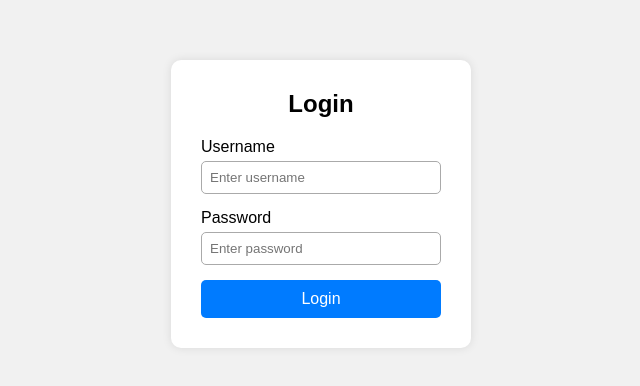
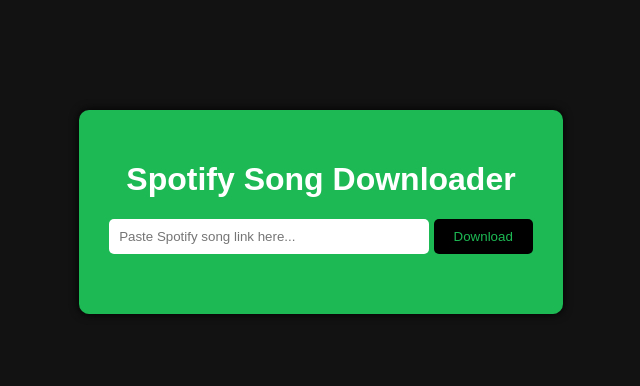
Before and after one commit to Devgiri26/Codex-intern-projects, a plain HTML site: page index.html in a window 1280 px wide. Shown: the part 196-582 px from the top of the page, without its empty margins (319-959 px from the left). Drawn offline with Linux system fonts and the light colour scheme.

Commit message:
Add initial files

```diff
--- a/index.html
+++ b/index.html
@@ -3,25 +3,16 @@
 <head>
   <meta charset="UTF-8" />
   <meta name="viewport" content="width=device-width, initial-scale=1.0"/>
-  <title>Login Form</title>
+  <title>Spotify Song Downloader</title>
   <link rel="stylesheet" href="style.css" />
 </head>
 <body>
-  <div class="login-box">
-    <h2>Login</h2>
-    <form id="loginForm">
-      <div class="input-box">
-        <label for="username">Username</label>
-        <input type="text" id="username" placeholder="Enter username" />
-      </div>
-      <div class="input-box">
-        <label for="password">Password</label>
-        <input type="password" id="password" placeholder="Enter password" />
-      </div>
-      <button type="submit">Login</button>
-    </form>
+  <div class="container">
+    <h1>Spotify Song Downloader</h1>
+    <input type="text" id="spotifyLink" placeholder="Paste Spotify song link here..." />
+    <button onclick="downloadSong()">Download</button>
+    <div id="result"></div>
   </div>
-
   <script src="script.js"></script>
 </body>
 </html>
--- a/script.js
+++ b/script.js
@@ -1,19 +1,40 @@
-document.getElementById("loginForm").addEventListener("submit", function (e) {
-  e.preventDefault(); // prevent actual form submission
+async function downloadSong() {
+  const link = document.getElementById("spotifyLink").value;
+  const resultDiv = document.getElementById("result");
 
-  const username = document.getElementById("username").value.trim();
-  const password = document.getElementById("password").value.trim();
-
-  if (username === "" || password === "") {
-    alert("Please fill in both username and password.");
+  if (!link.includes("spotify.com/track")) {
+    alert("Please enter a valid Spotify track link.");
     return;
   }
 
-  if (password.length < 6) {
-    alert("Password must be at least 6 characters long.");
-    return;
+  resultDiv.innerHTML = "Processing...";
+
+  try {
+    const response = await fetch("https://spotify-downloader3.p.rapidapi.com/download", {
+      method: "POST",
+      headers: {
+        "content-type": "application/json",
+        "X-RapidAPI-Key": "YOUR_RAPIDAPI_KEY",
+        "X-RapidAPI-Host": "spotify-downloader3.p.rapidapi.com"
+      },
+      body: JSON.stringify({
+        url: link
+      })
+    });
+
+    const data = await response.json();
+
+    if (data && data.link) {
+      resultDiv.innerHTML = `
+        <p>Download ready:</p>
+        <a href="${data.link}" target="_blank" download>Click to Download</a>
+      `;
+    } else {
+      resultDiv.innerHTML = "Song not found or API error.";
+    }
+
+  } catch (error) {
+    console.error(error);
+    resultDiv.innerHTML = "Error fetching download link.";
   }
-
-  // If everything is valid
-  alert("Login successful!\nUsername: " + username);
-});
+}
--- a/style.css
+++ b/style.css
@@ -1,60 +1,38 @@
-* {
-  box-sizing: border-box;
-  margin: 0;
-  padding: 0;
+body {
   font-family: Arial, sans-serif;
+  background: #121212;
+  color: #fff;
+  display: flex;
+  justify-content: center;
+  align-items: center;
+  height: 100vh;
 }
 
-body {
-  background: #f1f1f1;
-  display: flex;
-  height: 100vh;
-  align-items: center;
-  justify-content: center;
+.container {
+  text-align: center;
+  background: #1db954;
+  padding: 30px;
+  border-radius: 10px;
+  box-shadow: 0 0 10px #000;
 }
 
-.login-box {
-  background: #fff;
-  padding: 30px;
-  border-radius: 10px;
+input {
+  padding: 10px;
   width: 300px;
-  box-shadow: 0 0 10px rgba(0, 0, 0, 0.1);
-}
-
-.login-box h2 {
-  text-align: center;
-  margin-bottom: 20px;
-}
-
-.input-box {
-  margin-bottom: 15px;
-}
-
-.input-box label {
-  display: block;
-  margin-bottom: 5px;
-  font-weight: 500;
-}
-
-.input-box input {
-  width: 100%;
-  padding: 8px;
-  border: 1px solid #aaa;
+  border: none;
   border-radius: 5px;
+  margin-bottom: 10px;
 }
 
 button {
-  width: 100%;
-  padding: 10px;
-  background: #007bff;
+  padding: 10px 20px;
+  background-color: #000;
+  color: #1db954;
   border: none;
-  color: white;
-  font-size: 16px;
   border-radius: 5px;
   cursor: pointer;
-  transition: background 0.3s ease;
 }
 
-button:hover {
-  background: #0056b3;
+#result {
+  margin-top: 20px;
 }
```
